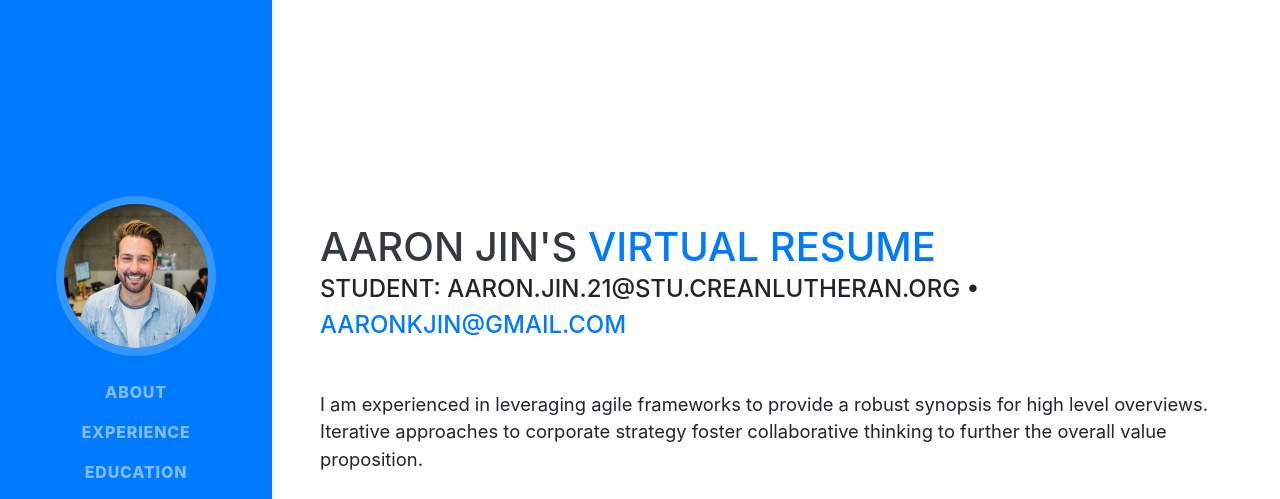
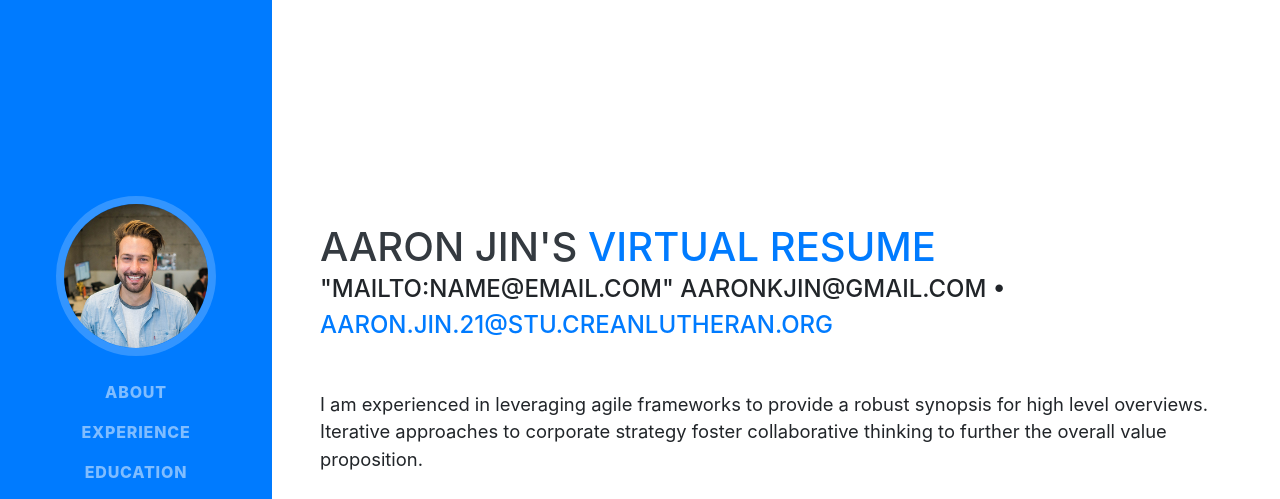
Before and after one commit to hoxykidmilli/hoxykidmilli.github.io, a website with bundled scripts: page index.html in a window 1280 px wide. Shown: the top 499 px of the page. Built offline with nearby package versions, Linux system fonts and the light colour scheme; a web font is replaced by a local one.

Commit message:
Update index.html

```diff
--- a/index.html
+++ b/index.html
@@ -1,3 +1,4 @@
+<!DOCTYPE html>
 <html lang="en" class="js-focus-visible"><head>
 
   <meta charset="utf-8">
@@ -180,7 +181,7 @@
       <div class="w-100">
         <h1 class="mb-0">Aaron Jin's <span class="text-primary">Virtual Resume</span>
         </h1>
-        <div class="subheading mb-5">student: aaron.jin.21@stu.creanlutheran.org • <a href="mailto:name@email.com">aaronkjin@gmail.com</a>
+        <div class="subheading mb-5"> "mailto:name@email.com" aaronkjin@gmail.com • <a href= "mailto:name@email.com">aaron.jin.21@stu.creanlutheran.org</a>
         </div>
         <p class="lead mb-5">I am experienced in leveraging agile frameworks to provide a robust synopsis for high level overviews. Iterative approaches to corporate strategy foster collaborative thinking to further the overall value proposition.</p>
         <div class="social-icons">
```
